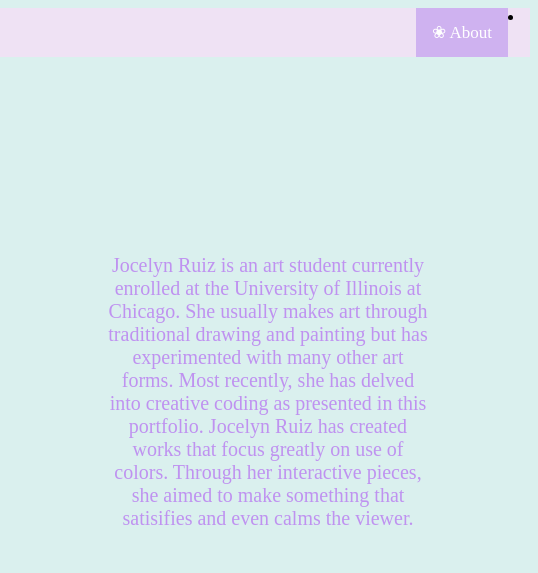
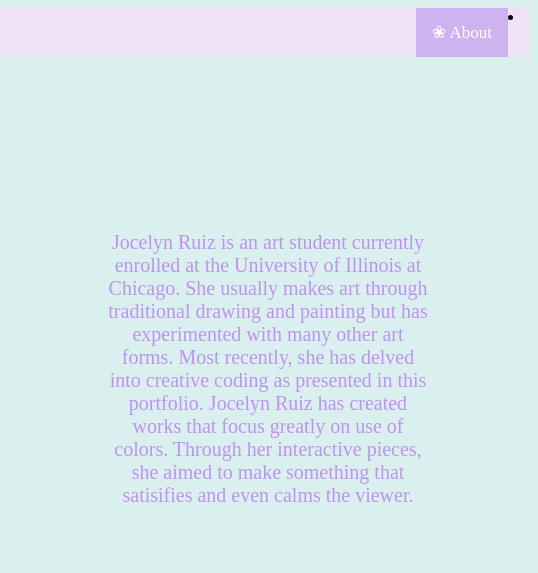
Before and after one commit to jruiz413/code-portfolio, a plain HTML site: page about.html in a window 1280 px wide. Shown: the full height of the page, 742-1280 px from the left. Drawn offline with Linux system fonts and the light colour scheme.

Commit message:
Update about.html

```diff
--- a/about.html
+++ b/about.html
@@ -18,7 +18,7 @@
 <iframe src="https://editor.p5js.org/jruiz55/embed/JP2N4_4XH" width="700" height="300"></iframe>
 </div>
 <div class="grid-item">
-<p class="info"> <br> <br> Jocelyn Ruiz is an art student currently enrolled at the University of Illinois at Chicago. She usually makes art through traditional drawing and painting but has experimented with many other art forms. Most recently, she has delved into creative coding as presented in this portfolio. Jocelyn Ruiz has created works that focus greatly on use of colors. Through her interactive pieces, she aimed to make something that satisifies and even calms the viewer. </p>
+<p class="info">  <br> Jocelyn Ruiz is an art student currently enrolled at the University of Illinois at Chicago. She usually makes art through traditional drawing and painting but has experimented with many other art forms. Most recently, she has delved into creative coding as presented in this portfolio. Jocelyn Ruiz has created works that focus greatly on use of colors. Through her interactive pieces, she aimed to make something that satisifies and even calms the viewer. </p>
 </div>
 </body>
 
```
